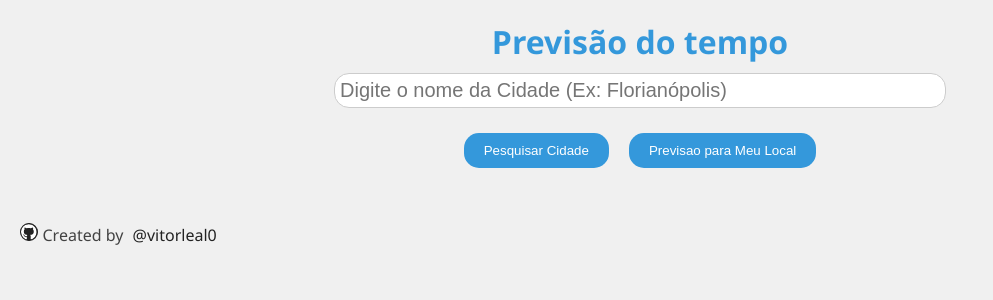
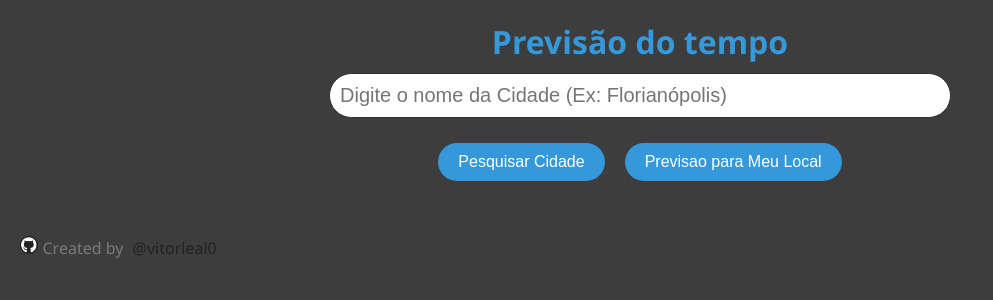
Before and after one commit to VitorLeal0/previsao-do-tempo-vitor, a React (Create React App) app: page / in a window 1280 px wide. Shown: the top 300 px of the page, without its empty margins (0-993 px from the left). Built offline with nearby package versions, Linux system fonts and the light colour scheme; no server answers.

Commit message:
change to dark layout mode

```diff
--- a/package.json
+++ b/package.json
@@ -40,5 +40,8 @@
       "last 1 firefox version",
       "last 1 safari version"
     ]
+  },
+  "devDependencies": {
+    "sass": "^1.72.0"
   }
 }
--- a/src/Components/Footer/footer.css
+++ b/src/Components/Footer/footer.css
@@ -1,6 +1,6 @@
 .footer {
   display: flex;
-  color: #424242;
+  color: #7a7a7a;
   text-align: left;
   padding: 20px 0;
   margin-top: 20px;
--- a/src/Components/Weather/Weather.jsx
+++ b/src/Components/Weather/Weather.jsx
@@ -1,6 +1,6 @@
 import { useState } from 'react';
 import MapGoogle from '../MapGoogle/MapGoogle';
-import "./Weather.css";
+import "./Weather.scss";
 import { FontAwesomeIcon } from '@fortawesome/react-fontawesome';
 import {
   faTemperatureHigh,
--- /dev/null
+++ b/src/Components/Weather/Weather.scss
@@ -0,0 +1,162 @@
+$font-family: 'Segoe UI', Tahoma, Geneva, Verdana, sans-serif;
+$primary-color: #3498db;
+$secondary-color: #2980b9;
+$background-color: #3d3d3d;
+$container-background-color: #292929;
+$text-color: #f0f0f0;
+$border-color: #313131;
+$border-radius: 30px;
+$button-padding: 10px 20px;
+$button-transition: 0.3s;
+$container-padding: 20px;
+$container-box-shadow: 0 4px 6px rgba(0, 0, 0, 0.1);
+$container-gap: 20px;
+$map-dimensions: 700px 400px;
+$heading-color: #3498db;
+$weather-list-padding: 15px;
+$weather-list-icon-margin-right: 10px;
+$li-padding: 10px;
+$text-color-secondary: #9c9c9c;
+
+body {
+  font-family: $font-family;
+  background-color: $background-color;
+  color: $text-color;
+  margin: 0;
+  padding: $container-padding;
+  box-sizing: border-box;
+}
+
+form {
+  display: flex;
+  flex-direction: column;
+  gap: 10px;
+  align-items: center;
+  margin-bottom: $container-gap;
+}
+
+input[type='text'] {
+  padding: 10px;
+  border: 1px solid $border-color;
+  border-radius: $border-radius;
+  width: 600px;
+  outline: none;
+  font-size: 20px;
+}
+
+.buttons {
+  padding: $button-padding;
+  align-items: center;
+}
+
+button {
+  margin: 5px 10px;
+  padding: $button-padding;
+  background-color: $primary-color;
+  color: #fff;
+  border: none;
+  border-radius: $border-radius;
+  cursor: pointer;
+  font-size: 16px;
+  font-style: bold;
+  transition: background-color $button-transition;
+}
+
+button:hover {
+  background-color: $secondary-color;
+}
+
+.container_map_weather {
+  display: flex;
+  gap: $container-gap;
+  justify-content: center;
+  align-items: flex-start;
+  flex-wrap: wrap;
+}
+
+.container_map,
+.container_weather {
+  background-color: $container-background-color;
+  border-radius: $border-radius;
+  box-shadow: $container-box-shadow;
+  padding: $container-padding;
+}
+
+.container_map {
+  display: flex;
+  height: $map-dimensions;
+  width: $map-dimensions;
+  justify-content: center;
+  padding-top: 20px;
+  padding-bottom: 20px;
+}
+
+.container_weather {
+  display: flex;
+  flex-grow: 1;
+  flex-direction: column;
+  justify-content: center;
+  text-align: left;
+}
+
+h1,
+h2,
+h3 {
+  margin: 0 0 10px 0;
+  color: $heading-color;
+  align-self: center;
+}
+
+h3 {
+  font-size: 1.2em;
+}
+
+.container_weather_actual_points {
+  list-style: none;
+  padding: 0;
+  margin: 0;
+}
+
+.container_weather_actual_points li {
+  border: 1px solid $primary-color;
+  border-radius: $border-radius;
+  margin-bottom: 15px;
+  padding: $weather-list-padding;
+}
+
+.container_weather_actual_points li > svg {
+  margin-right: $weather-list-icon-margin-right;
+}
+
+li {
+  list-style-type: none;
+  border: 1px solid $primary-color;
+  border-radius: $border-radius;
+  margin-bottom: 10px;
+  padding: $li-padding;
+}
+
+p {
+  margin: 0 0 5px 0;
+  color: $text-color-secondary;
+}
+
+@media (max-width: 768px) {
+  .container_map_weather {
+    flex-direction: column;
+    align-items: center;
+  }
+
+  .container_map {
+    width: 100%;
+  }
+
+  input[type='text'] {
+    width: 100%;
+  }
+}
+
+.mapa {
+  height: $map-dimensions;
+  width: $map-dimensions;
+}
```
Also changed, not shown: 1 other file (tests, documents, lock files or other folders).
